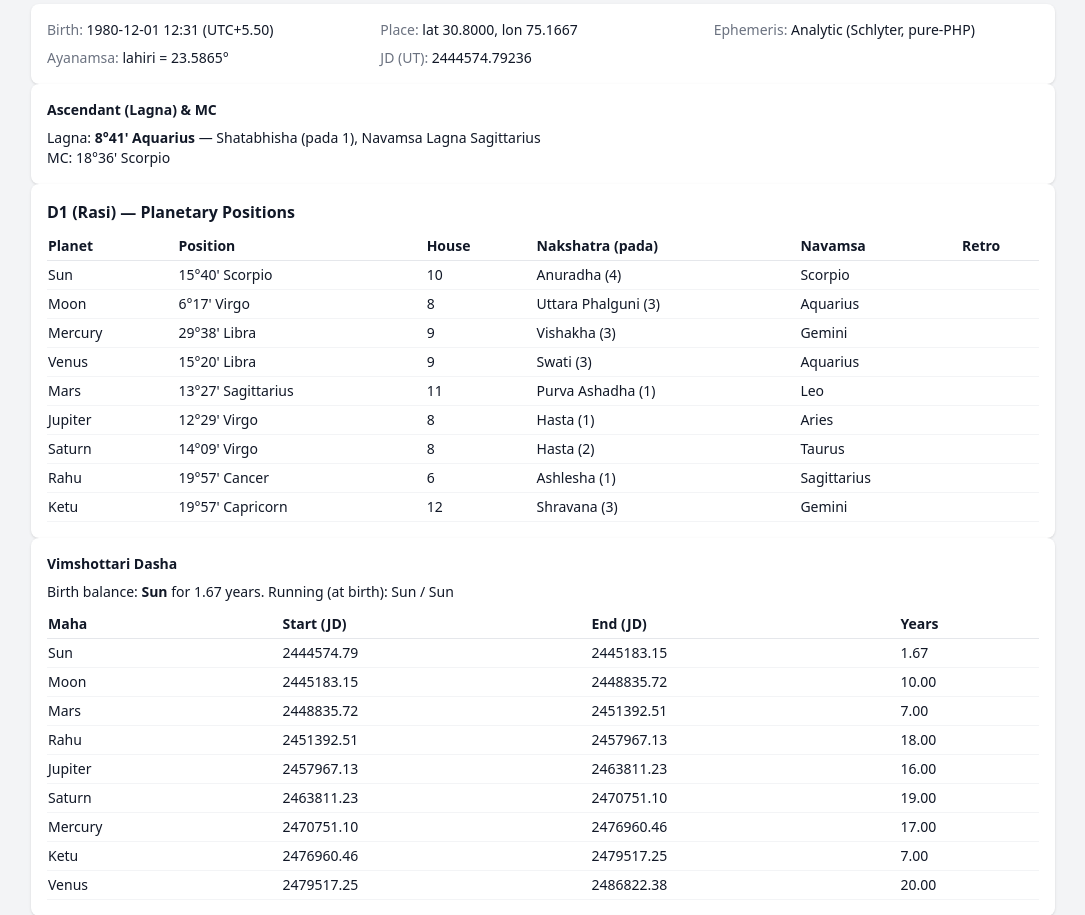
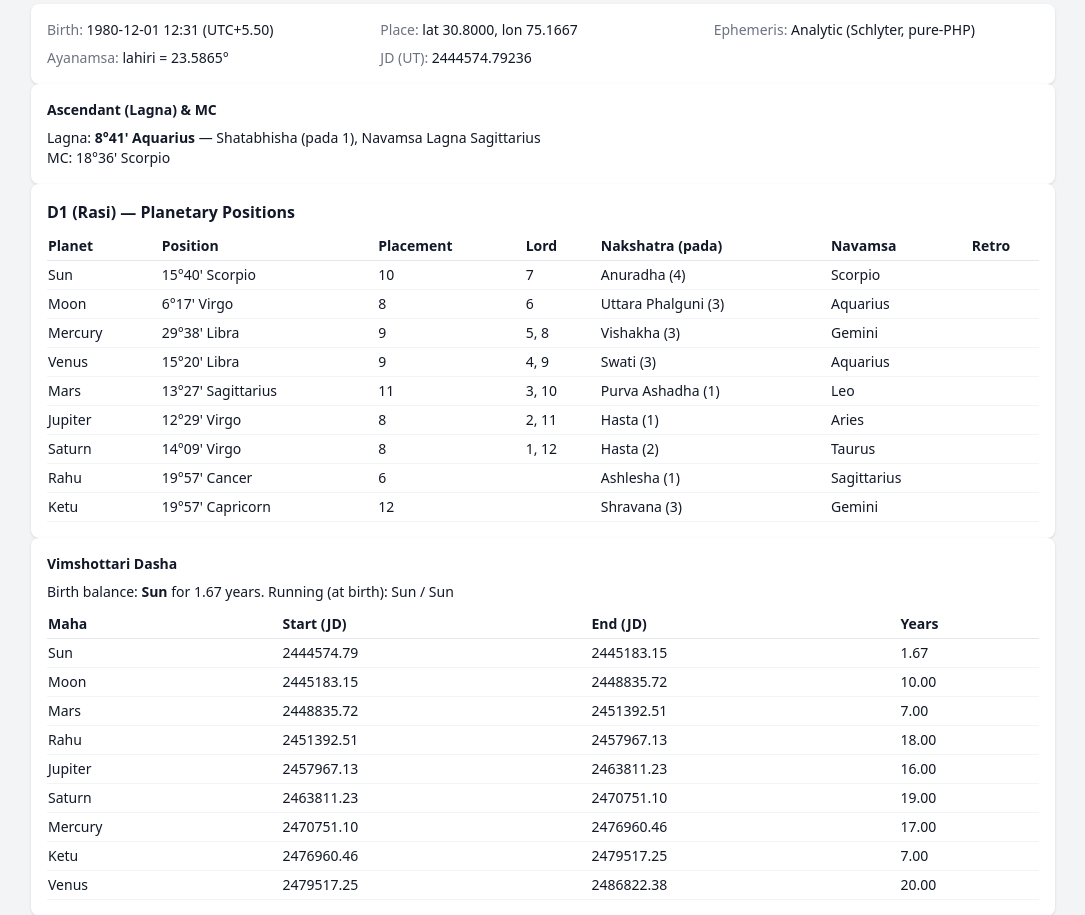
Before and after one commit to jagmalla/new1234, a PHP site: page /calc in a window 1280 px wide. Shown: the part 444-1359 px from the top of the page, without its empty margins (97-1182 px from the left). Run offline with PHP 8.4, Linux system fonts and the light colour scheme; the visitor is signed in with stand-in values (Sample User, id 1); some libraries are stand-ins or nearby versions.

Commit message:
D1 detail table: rename House->Placement, add Lord column; nudge Rashi numbers
Detail view, D1 (Rasi) — Planetary Positions:
- Rename the "House" column to "Placement".
- Add a "Lord" column: for each planet, the house number(s) counted from the
  Ascendant of the Rashi(s) that planet rules (e.g. with an Aquarius lagna,
  Sun->7, Mars->3,10, Saturn->1,12; Rahu/Ketu blank).

Chart renderer:
- Nudge the eight triangular-house Rashi numbers ~3 units toward their inner
  apex so planet abbreviations no longer overlap the number.

Co-Authored-By: Claude Opus 4.8 <noreply@anthropic.com>
Claude-Session: https://claude.ai/code/session_01NjZohYMTgWox9nUySL9aTr

```diff
--- a/app/Http/views/calc.php
+++ b/app/Http/views/calc.php
@@ -175,11 +175,29 @@ $h = static fn($s) => htmlspecialchars((string) $s, ENT_QUOTES);
     </div>
 
     <!-- D1 -->
+    <?php
+        // "Lord" column: the house number(s), counted from the Ascendant, of the
+        // Rashi(s) each planet rules. (Sign indexes 0=Aries … 11=Pisces.)
+        $lordSigns = [
+            'Sun' => [4], 'Moon' => [3], 'Mars' => [0, 7], 'Mercury' => [2, 5],
+            'Jupiter' => [8, 11], 'Venus' => [1, 6], 'Saturn' => [9, 10],
+            'Rahu' => [], 'Ketu' => [],
+        ];
+        $ascSignIdx = (int) $chart['ascendant']['sign_index'];
+        $lordHouses = static function (string $planet) use ($lordSigns, $ascSignIdx): string {
+            $houses = [];
+            foreach ($lordSigns[$planet] ?? [] as $sign) {
+                $houses[] = (($sign - $ascSignIdx) % 12 + 12) % 12 + 1;
+            }
+            sort($houses);
+            return implode(', ', $houses);
+        };
+    ?>
     <div class="bg-white rounded-lg shadow p-4 overflow-x-auto">
         <h2 class="font-semibold mb-2">D1 (Rasi) — Planetary Positions</h2>
         <table class="w-full text-sm">
             <thead><tr class="text-left border-b">
-                <th class="py-1 pr-3">Planet</th><th class="pr-3">Position</th><th class="pr-3">House</th>
+                <th class="py-1 pr-3">Planet</th><th class="pr-3">Position</th><th class="pr-3">Placement</th><th class="pr-3">Lord</th>
                 <th class="pr-3">Nakshatra (pada)</th><th class="pr-3">Navamsa</th><th>Retro</th>
             </tr></thead>
             <tbody>
@@ -188,6 +206,7 @@ $h = static fn($s) => htmlspecialchars((string) $s, ENT_QUOTES);
                     <td class="py-1 pr-3 font-medium"><?= $h($name) ?></td>
                     <td class="pr-3"><?= $h($p['formatted']) ?></td>
                     <td class="pr-3"><?= (int) $p['house'] ?></td>
+                    <td class="pr-3"><?= $h($lordHouses((string) $name)) ?></td>
                     <td class="pr-3"><?= $h($p['nakshatra']['name']) ?> (<?= (int) $p['nakshatra']['pada'] ?>)</td>
                     <td class="pr-3"><?= $h($p['navamsa_sign']) ?></td>
                     <td><?= $p['retro'] ? 'R' : '' ?></td>
--- a/public_html/assets/js/northchart.js
+++ b/public_html/assets/js/northchart.js
@@ -36,10 +36,10 @@
   // just off the centre (50,50); the 8 triangles sit just off their corner.
   var INNER = {
     1:[50,44], 4:[44,50], 7:[50,56], 10:[56,50],     // diamonds, around centre
-    2:[25,19], 3:[19,25],                            // top-left corner (25,25)
-    12:[75,19], 11:[81,25],                          // top-right corner (75,25)
-    5:[19,75], 6:[25,81],                            // bottom-left corner (25,75)
-    9:[81,75], 8:[75,81]                             // bottom-right corner (75,75)
+    2:[25,22], 3:[22,25],                            // top-left corner (25,25)
+    12:[75,22], 11:[78,25],                          // top-right corner (75,25)
+    5:[22,75], 6:[25,78],                            // bottom-left corner (25,75)
+    9:[78,75], 8:[75,78]                             // bottom-right corner (75,75)
   };
 
   function el(tag, attrs, text) {
```
